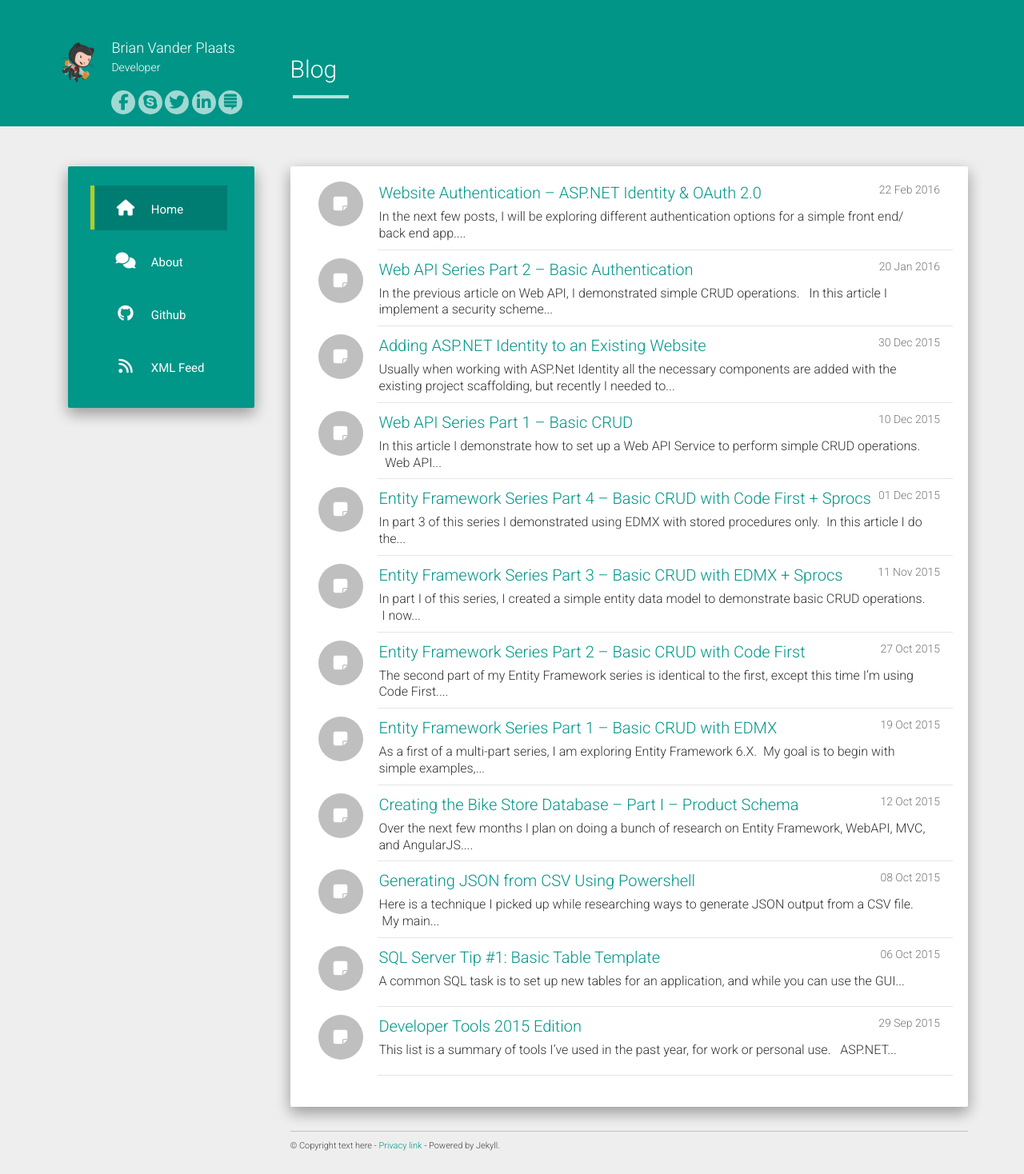
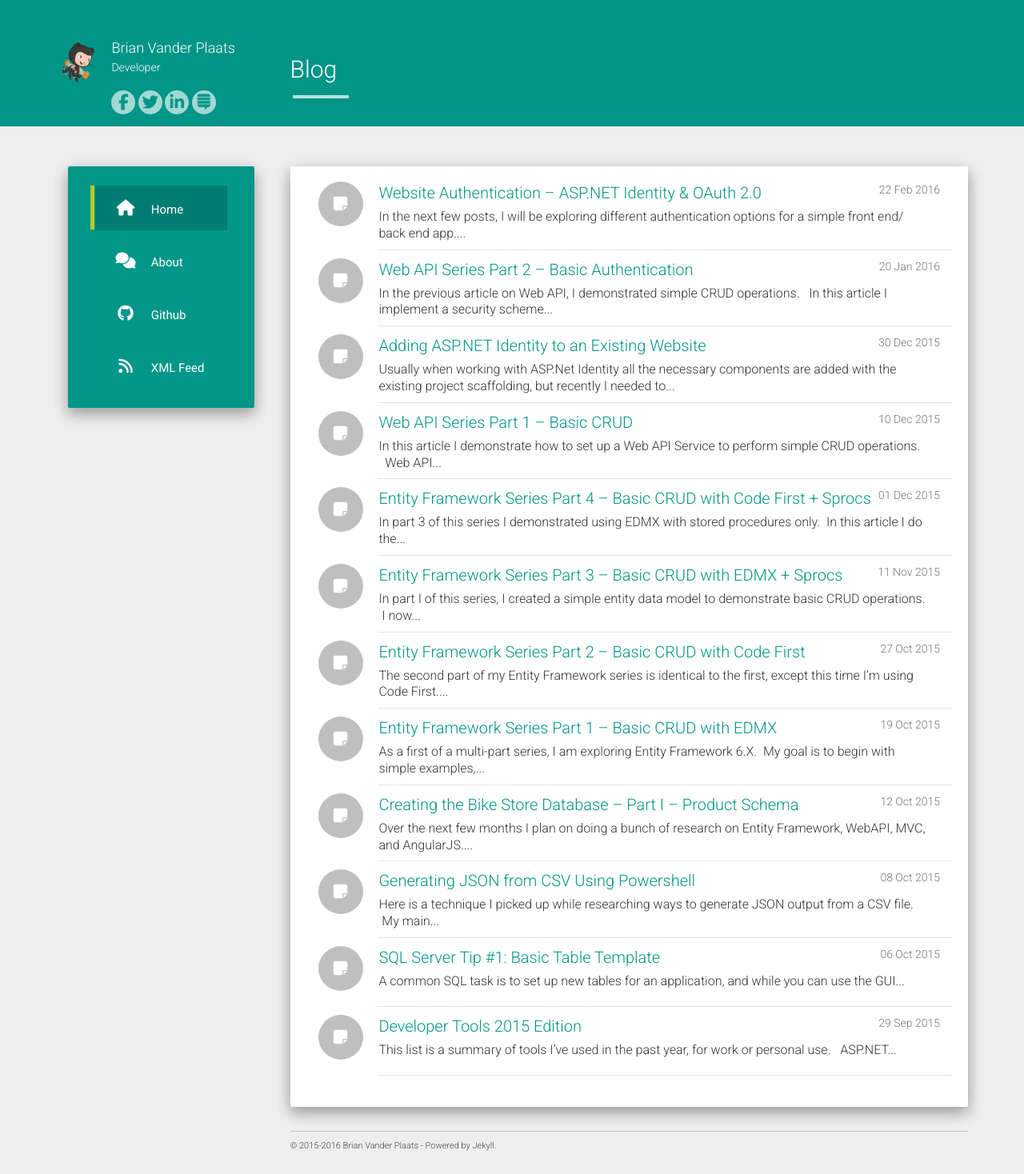
Before and after one commit to brianvp/brianvp.github.com, a Jekyll site: the page built from index.html, in a window 1280 px wide. Shown: the whole page at 80% size. Built offline with Jekyll 4.4.1, drawn with Linux system fonts in a browser that asks for light colours; nearby versions of some CDN libraries; the list of posts is cut into pages by our own code; some of the changed lines change nothing that is shown.

Commit message:
Fix links

```diff
--- a/_config.yml
+++ b/_config.yml
@@ -12,7 +12,7 @@
       icon: fa-home
       layout: post
     - text: About
-      url: /about/
+      url: /about-me.html
       icon: fa-comments
     - text: Github
       url: https://github.com/brianvp
@@ -23,15 +23,13 @@
 
 social:
     - icon: fa-facebook
-      link: '#'
-    - icon: fa-skype
-      link: '#'
+      link: 'https://www.facebook.com/brianvanderplaats'
     - icon: fa-twitter
-      link: '#'
+      link: 'https://twitter.com/Brianfromplace'
     - icon: fa-linkedin
-      link: '#'
+      link: 'https://www.linkedin.com/pub/brian-vander-plaats/94/423/802'
     - icon: fa-stack-exchange
-      link: '#'
+      link: 'http://stackoverflow.com/users/24892/brian-vander-plaats'
 
 share:
   twitter_username: \#
--- a/_layouts/default.html
+++ b/_layouts/default.html
@@ -143,23 +143,8 @@
                 <div class="row">
                   <div class="col-md-12 col-xs-12 footer">
                 <footer>
-                    © Copyright text here
-
-                    - <a href="#">Privacy link</a> - Powered by Jekyll.
-
+                    © 2015-2016 Brian Vander Plaats - Powered by Jekyll.
                 </footer>
-                <div align="center">
-                  <script async src="//pagead2.googlesyndication.com/pagead/js/adsbygoogle.js"></script>
-                  <!-- hcz-jekyll -->
-                  <ins class="adsbygoogle"
-                       style="display:block"
-                       data-ad-client="ca-pub-0776433630785969"
-                       data-ad-slot="9690958902"
-                       data-ad-format="auto"></ins>
-                  <script>
-                  (adsbygoogle = window.adsbygoogle || []).push({});
-                  </script>
-                </div>
             </div>
                 </div>
             </div> <!-- end /.col-md-9 -->
```
